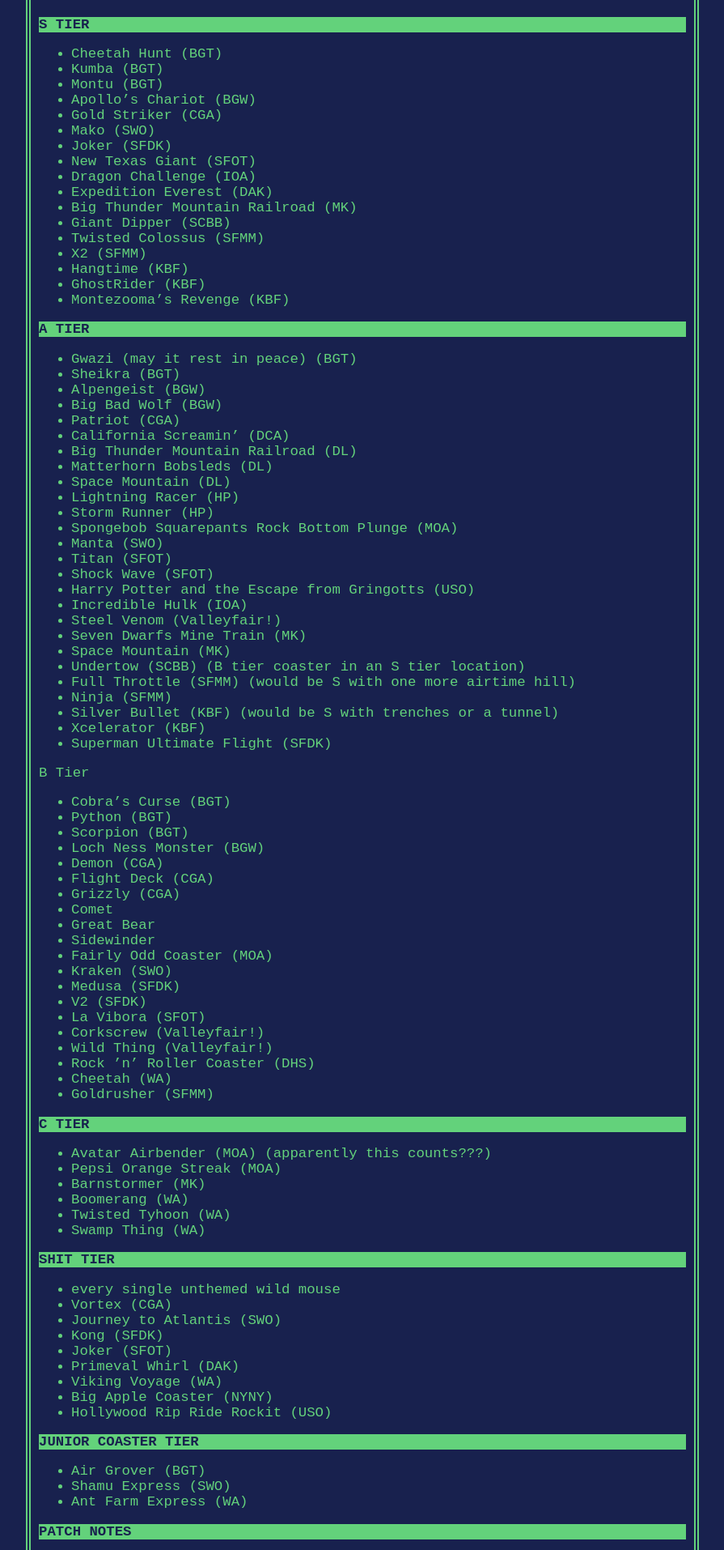
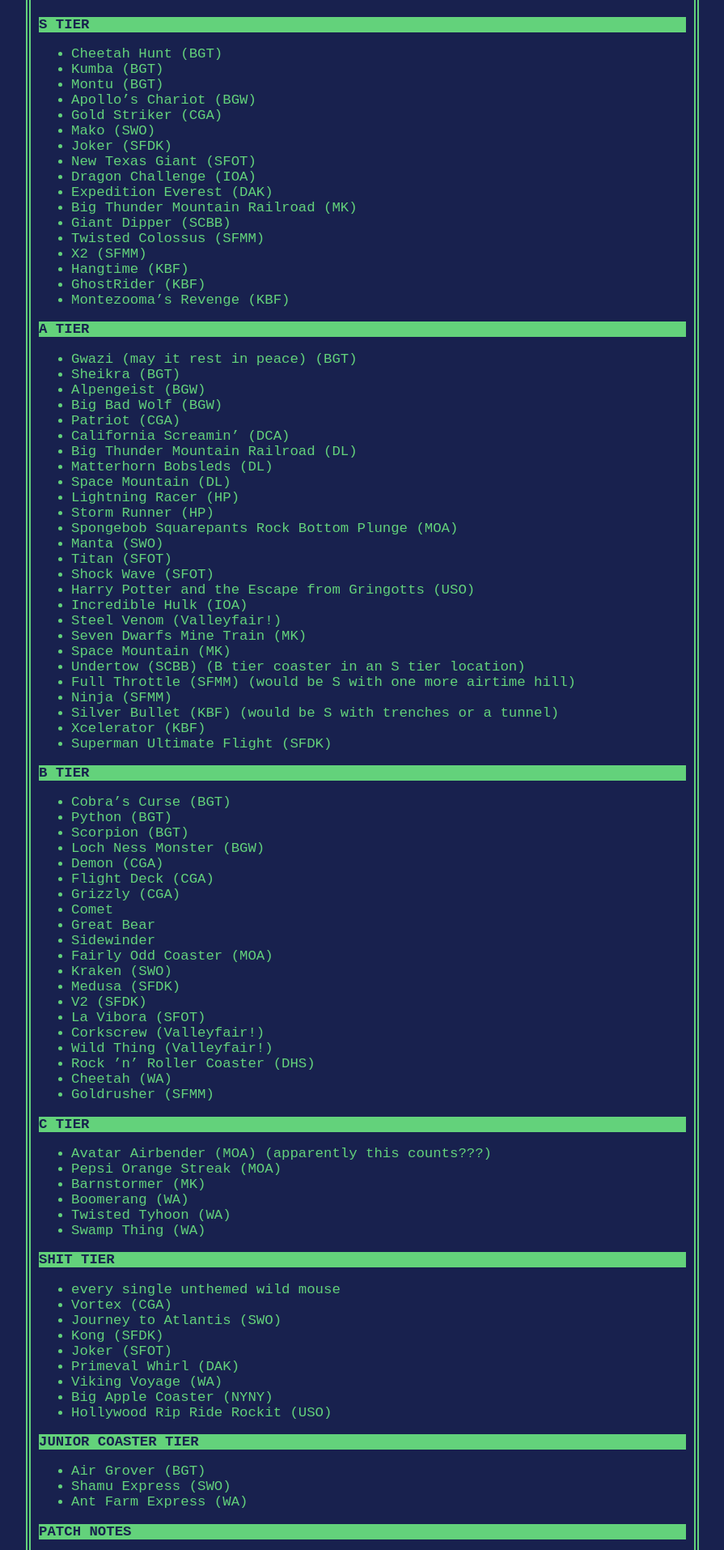
Before and after one commit to jkap/jkap-crimeteam, a Jekyll site: the page built from coaster-tiers.md, in a window 1280 px wide. Shown: the part 505-2419 px from the top of the page at 81% size, without its empty margins (192-1087 px from the left). Built offline with Jekyll 4.4.1, drawn with Linux system fonts in a browser that asks for light colours.

```diff
--- a/coaster-tiers.md
+++ b/coaster-tiers.md
@@ -78,7 +78,7 @@ full list of ridden coasters at [coaster count](https://coaster-count.com/user/8
 * Xcelerator (KBF)
 * Superman Ultimate Flight (SFDK)
 
-B Tier
+## B Tier
 
 * Cobra’s Curse (BGT)
 * Python (BGT)
```
